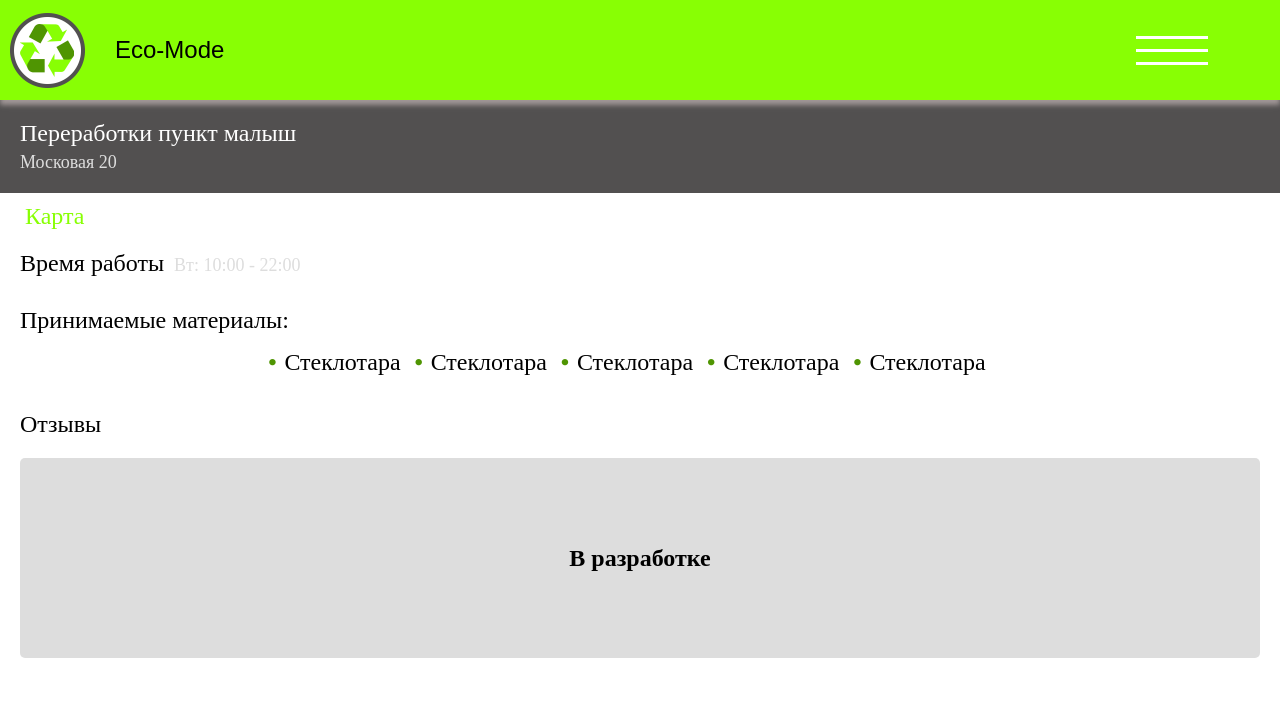
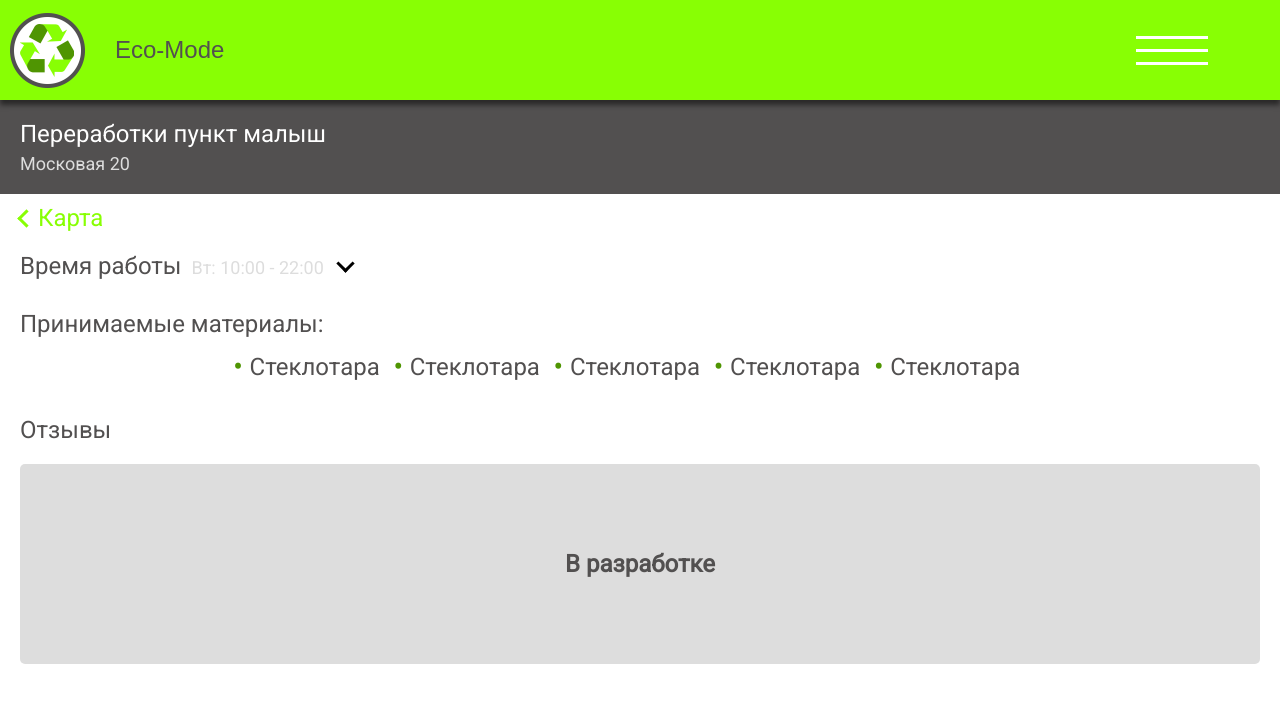
Before and after one commit to WonderLuc/greenApp, a React app: page /#/element in a window 1280 px wide. Shown: the top 702 px of the page. Built offline with nearby package versions, Linux system fonts and the light colour scheme.

Commit message:
style: fix burger menu

```diff
--- a/src/Components/Header/Header.tsx
+++ b/src/Components/Header/Header.tsx
@@ -15,7 +15,10 @@ export default function Header(): JSX.Element {
           <h1 className="project-name">Eco-Mode</h1>
         </div>
         <div className="navbar-Rpart">
-          <div className="burger-menu" onClick={() => setOpenMenu(!isMenuOpen)}>
+          <div
+            className={`burger-menu ${isMenuOpen ? 'burger-menu_open' : ''}`}
+            onClick={() => setOpenMenu(!isMenuOpen)}
+          >
             <div className="burger-menu__line" />
             <div className="burger-menu__line" />
             <div className="burger-menu__line" />
--- a/src/Components/Header/style.scss
+++ b/src/Components/Header/style.scss
@@ -10,7 +10,7 @@ header {
     justify-content:flex-start;
     align-items: center;
     box-sizing: border-box;
-    box-shadow: 0px 5px 5px rgb(161, 151, 151);
+    box-shadow: 0px 5px 5px rgb(0, 0, 0, .5);
     height:100px;
     width: 100%;
     background-color:rgba(136, 255, 4, 1);
@@ -108,6 +108,19 @@ header {
         margin: 5px;
         background: white;
     }
+    &_open {
+        .burger-menu__line {
+            &:first-child {
+                transform: rotate(45deg) translate(15%, 0);
+             }
+            &:nth-child(2) {
+                display: none;
+            }
+            &:last-child {
+                transform: rotate(-45deg) translate(15%, 0);
+            }
+        }
+    }
 
     &:hover{
         cursor: pointer;
--- a/src/style.scss
+++ b/src/style.scss
@@ -2,4 +2,33 @@
   padding: 0;
   margin: 0;
   box-sizing: border-box;
+  font-family: 'Roboto', sans;
+  color: #525050;
 }
+
+.arrow {
+  border: solid black;
+  border-width: 0 3px 3px 0;
+  display: inline-block;
+  padding: 5px;
+
+&_right {
+    transform: rotate(-45deg);
+    -webkit-transform: rotate(-45deg);
+}
+
+&_left {
+    transform: rotate(135deg);
+    -webkit-transform: rotate(135deg);
+}
+
+&_up {
+    transform: rotate(-135deg);
+    -webkit-transform: rotate(-135deg);
+}
+
+&_down {
+    transform: rotate(45deg);
+    -webkit-transform: rotate(45deg);
+}
+}
```
